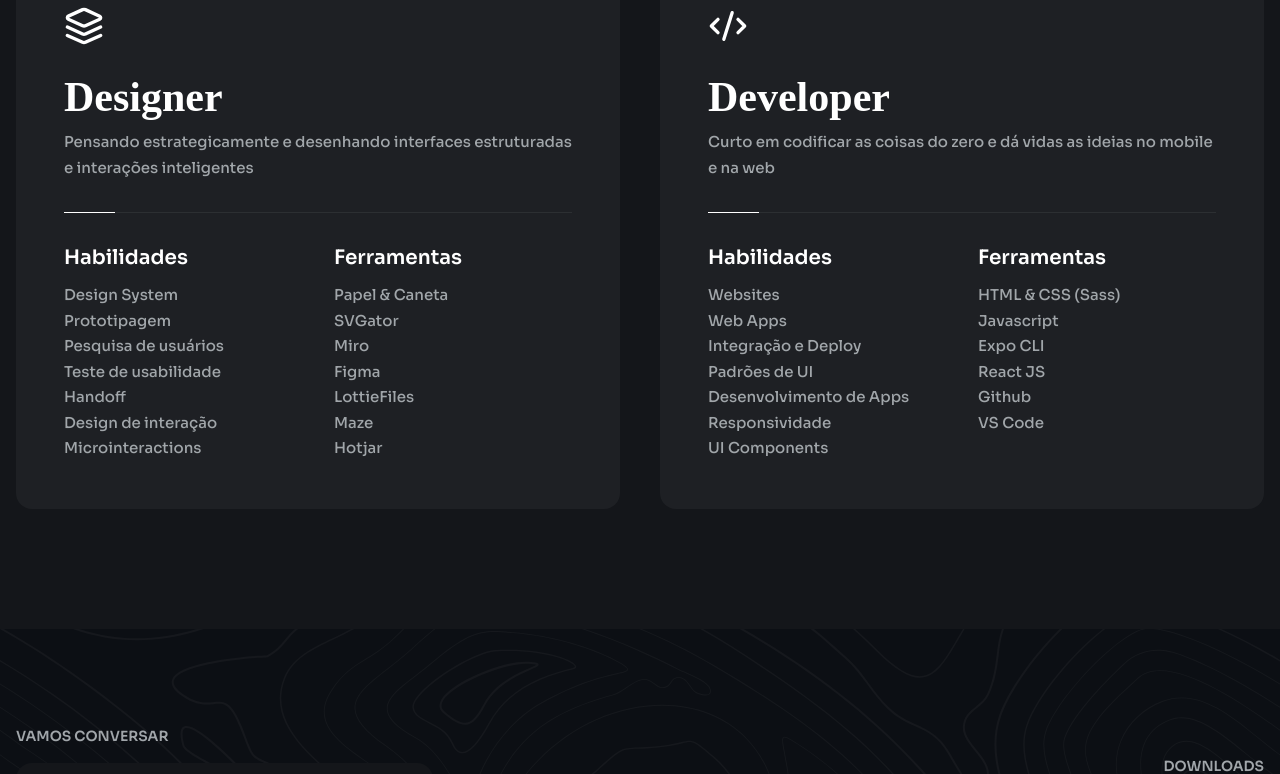
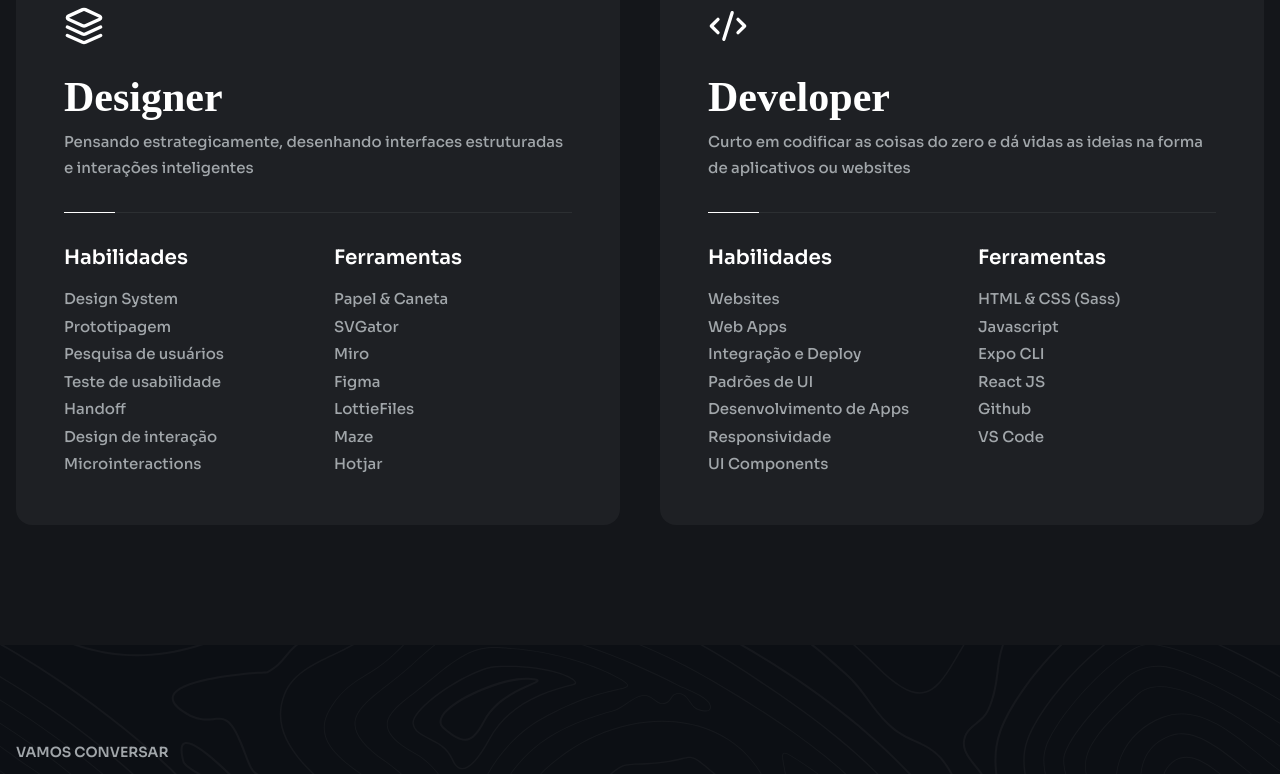
Before and after one commit to paulojanai/my-website-react, a React (Vite) app: page / in a window 1280 px wide. Shown: the part 5800-6574 px from the top of the page. Built offline with nearby package versions, Linux system fonts and the light colour scheme; a web font is replaced by a local one.

Commit message:
feat: updated content in how to help

```diff
--- a/src/pages/home.tsx
+++ b/src/pages/home.tsx
@@ -204,7 +204,7 @@ function Home() {
                 <Layers size={40} color='white' />
                 <h3>Designer</h3>
                 <p className='body-sm paragraph-medium'>
-                  Pensando estrategicamente e desenhando interfaces estruturadas
+                  Pensando estrategicamente, desenhando interfaces estruturadas
                   e interações inteligentes
                 </p>
               </div>
@@ -236,8 +236,8 @@ function Home() {
                 <Code2 size={40} color='white' />
                 <h3>Developer</h3>
                 <p className='body-sm paragraph-medium'>
-                  Curto em codificar as coisas do zero e dá vidas as ideias no
-                  mobile e na web
+                  Curto em codificar as coisas do zero e dá vidas as ideias na
+                  forma de aplicativos ou websites
                 </p>
               </div>
 
--- a/src/scss/components/card/_card-help.scss
+++ b/src/scss/components/card/_card-help.scss
@@ -31,7 +31,7 @@
 
       p {
         &.body-lg {
-          margin-bottom: 1.2rem;
+          margin-bottom: 1.6rem;
           color: $grayscale-50;
           font-weight: 600;
         }
@@ -43,6 +43,10 @@
 
           li {
             max-width: 100%;
+
+            &:not(:last-child) {
+              margin-bottom: 0.2rem;
+            }
           }
         }
       }
```
